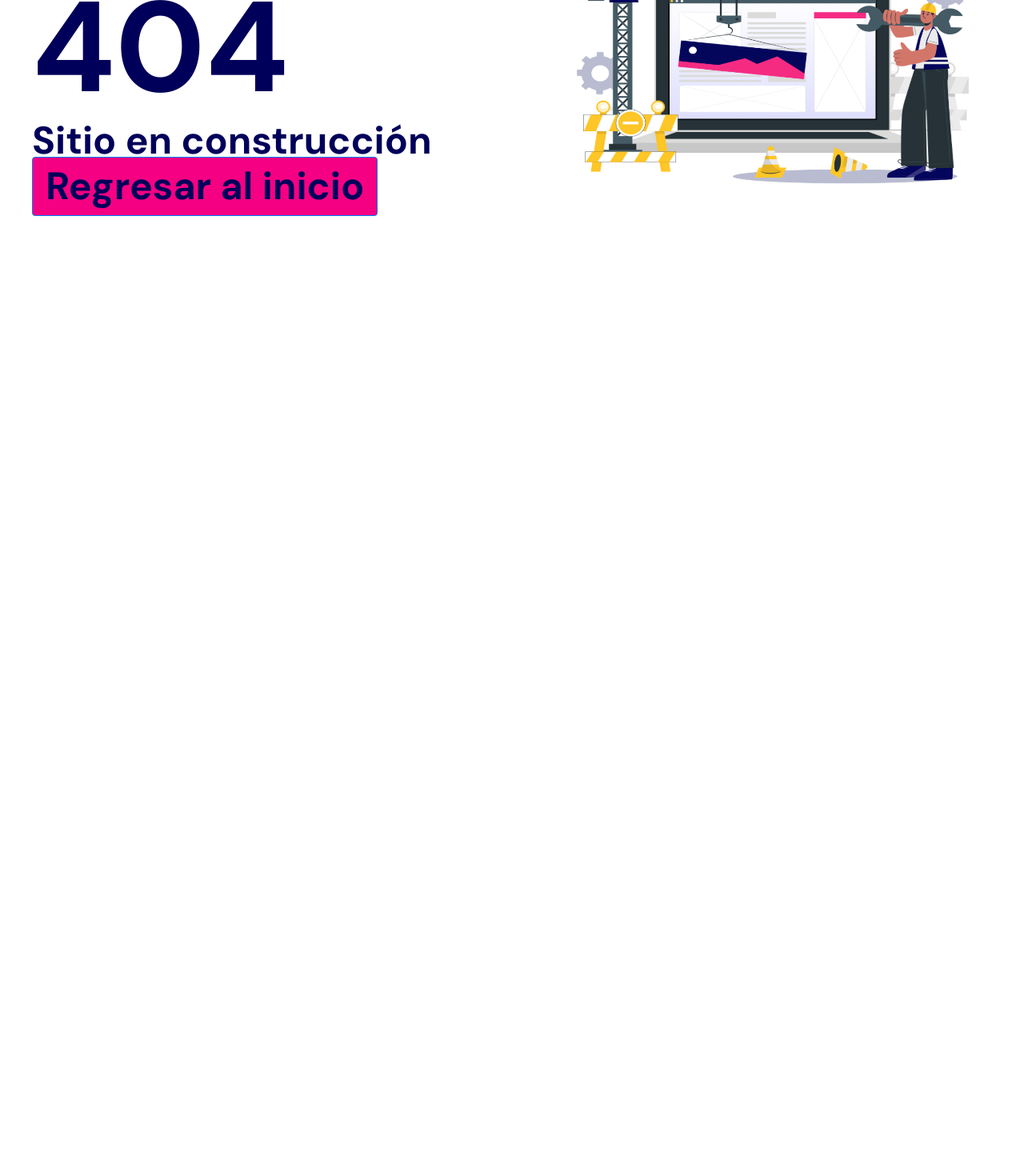
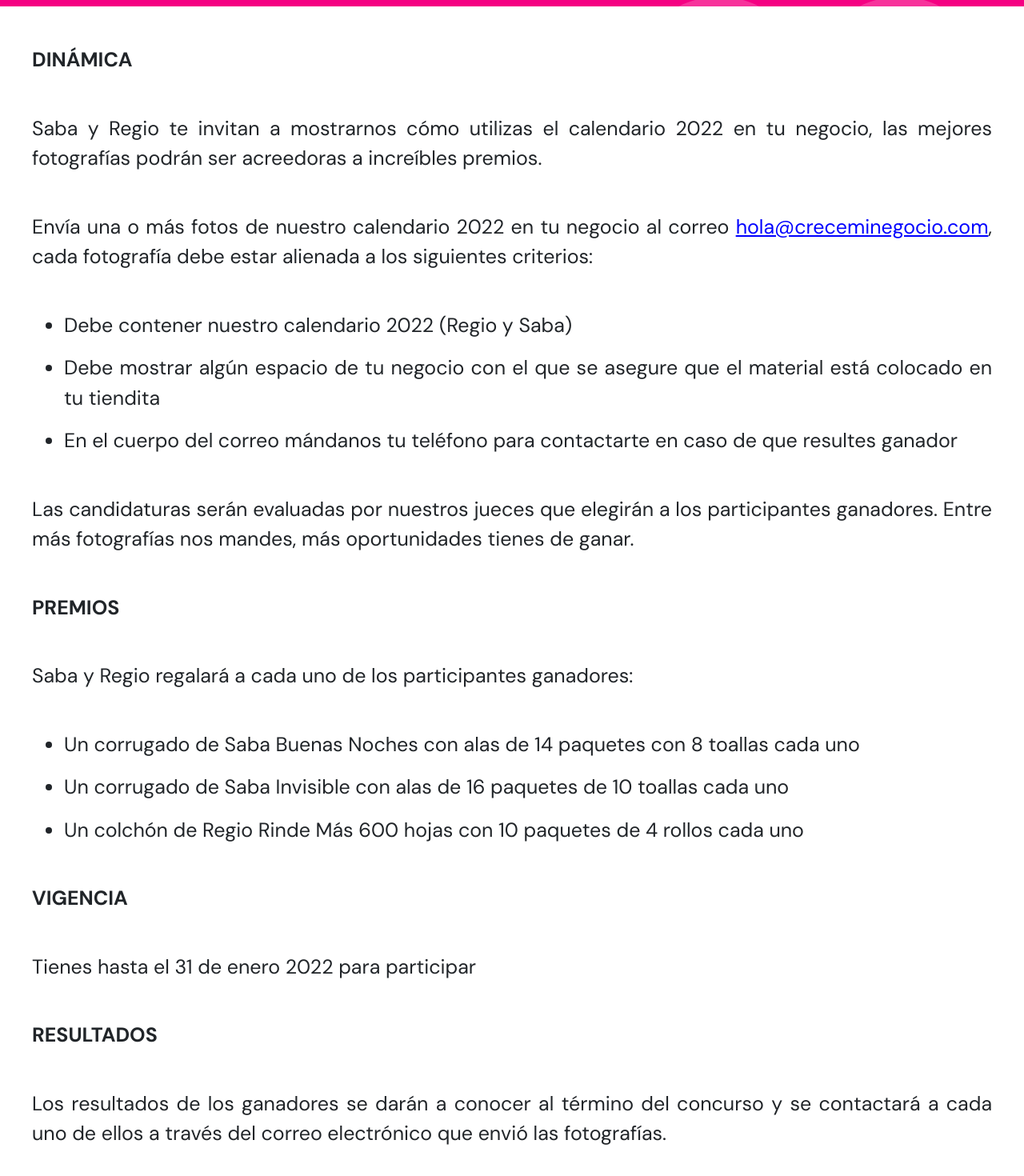
Before and after one commit to Cardoso-topdev/essityWeb, a React (Create React App) app: page /fotografiascalendario in a window 1280 px wide. Before the commit this address had no page. Shown: the part 326-1796 px from the top of the page at 80% size. Before the commit the page ends 800 px from the top, so only its background shows below. Built offline with nearby package versions, Linux system fonts and the light colour scheme.

Commit message:
calendariofotografias

```diff
--- a/src/App.js
+++ b/src/App.js
@@ -18,6 +18,7 @@ import Page3 from './pages/infografias/page3';
 import Page4 from './pages/infografias/page4';
 import Privacidad from './pages/privacidad';
 import Terminos from './pages/terminos';
+import Calendario from './pages/calendario';
 
 
 function App() {
@@ -38,6 +39,7 @@ function App() {
         <Route exact path="/cuestionario" component={Cuestionario} />
         <Route exact path="/politica-de-privacidad" component={Privacidad} />
         <Route exact path="/terminos-y-condiciones" component={Terminos} />
+        <Route exact path="/fotografiascalendario" component={Calendario} />
         <Route component={NotFound} />
       </Switch>
     </Router>
--- /dev/null
+++ b/src/pages/calendario.js
@@ -0,0 +1,94 @@
+import React, { Fragment } from "react";
+import Navbar from "../components/navbar/navbar";
+
+const Calendario = () => {
+  return (
+    <Fragment>
+      <Navbar />
+      <div className="hero-cuestionario">
+        <div className="container">
+          <h1>Calendario</h1>
+        </div>
+      </div>
+
+      <div
+        className="container mt-5 mb-5"
+        style={{ fontSize: "25px", textAlign: "justify" }}
+      >
+        <p className="mb-5" style={{ fontWeight: "700" }}>
+          {" "}
+          DINÁMICA
+        </p>
+        <p className="mb-5">
+          Saba y Regio te invitan a mostrarnos cómo utilizas el calendario 2022
+          en tu negocio, las mejores fotografías podrán ser acreedoras a
+          increíbles premios.
+        </p>
+        <p className="mb-5">
+          Envía una o más fotos de nuestro calendario 2022 en tu negocio al
+          correo{" "}
+          <a
+            href="mailto:hola@creceminegocio.com"
+            style={{ color: "blue", textDecoration: "underline" }}
+            target="_blank"
+          >
+            hola@creceminegocio.com
+          </a>
+          , cada fotografía debe estar alienada a los siguientes criterios:
+        </p>
+        <ul className="mb-5">
+          <li className="mb-3">
+            Debe contener nuestro calendario 2022 (Regio y Saba)
+          </li>
+          <li className="mb-3">
+            Debe mostrar algún espacio de tu negocio con el que se asegure que
+            el material está colocado en tu tiendita
+          </li>
+          <li className="mb-3">
+            En el cuerpo del correo mándanos tu teléfono para contactarte en
+            caso de que resultes ganador
+          </li>
+        </ul>
+        <p className="mb-5">
+          Las candidaturas serán evaluadas por nuestros jueces que elegirán a
+          los participantes ganadores. Entre más fotografías nos mandes, más
+          oportunidades tienes de ganar.
+        </p>
+        <p className="mb-5" style={{ fontWeight: "700" }}>
+          PREMIOS
+        </p>
+        <p className="mb-5">
+          Saba y Regio regalará a cada uno de los participantes ganadores:
+        </p>
+        <ul className="mb-5">
+          <li className="mb-3">
+            Un corrugado de Saba Buenas Noches con alas de 14 paquetes con 8
+            toallas cada uno
+          </li>
+          <li className="mb-3">
+            Un corrugado de Saba Invisible con alas de 16 paquetes de 10 toallas
+            cada uno
+          </li>
+          <li className="mb-3">
+            Un colchón de Regio Rinde Más 600 hojas con 10 paquetes de 4 rollos
+            cada uno
+          </li>
+        </ul>
+        <p className="mb-5" style={{ fontWeight: "700" }}>
+          VIGENCIA
+        </p>
+        <p className="mb-5">Tienes hasta el 31 de enero 2022 para participar</p>
+        <p className="mb-5" style={{ fontWeight: "700" }}>
+          RESULTADOS
+        </p>
+        <p className="mb-5">
+          Los resultados de los ganadores se darán a conocer al término del
+          concurso y se contactará a cada uno de ellos a través del correo
+          electrónico que envió las fotografías.
+        </p>
+      </div>
+    </Fragment>
+  );
+};
+
+export default Calendario;
```
